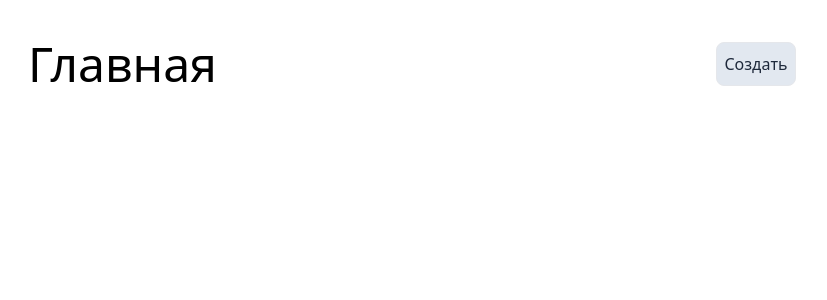
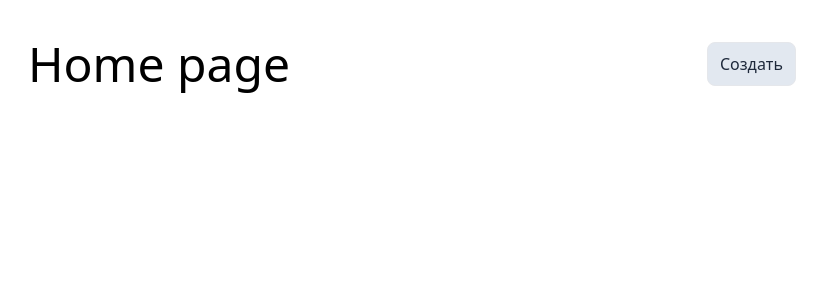
Before and after one commit to Digital-Gym/notes, a Nuxt app: page / in a window 1280 px wide. Shown: the top 300 px of the page, without its empty margins (228-1055 px from the left). Built offline with nearby package versions, Linux system fonts and the light colour scheme.

Commit message:
fix: fixed

```diff
--- a/pages/index.vue
+++ b/pages/index.vue
@@ -13,9 +13,9 @@ const handleCreate = () => {
 
 <template>
   <div>
-    <nav class="flex justify-between items-center mb-8">
-      <h1 class="text-3xl lg:text-5xl">Главная</h1>
-      <AppButton severity="success" class="w-20" @click="handleCreate">Создать</AppButton>
+    <nav class="mb-8 flex items-center gap-3 justify-between">
+      <h1 class="text-3xl lg:text-5xl">Home page</h1>
+      <AppButton severity="success" @click="handleCreate">Создать</AppButton>
     </nav>
 
     <div class="flex flex-col gap-8">
```
